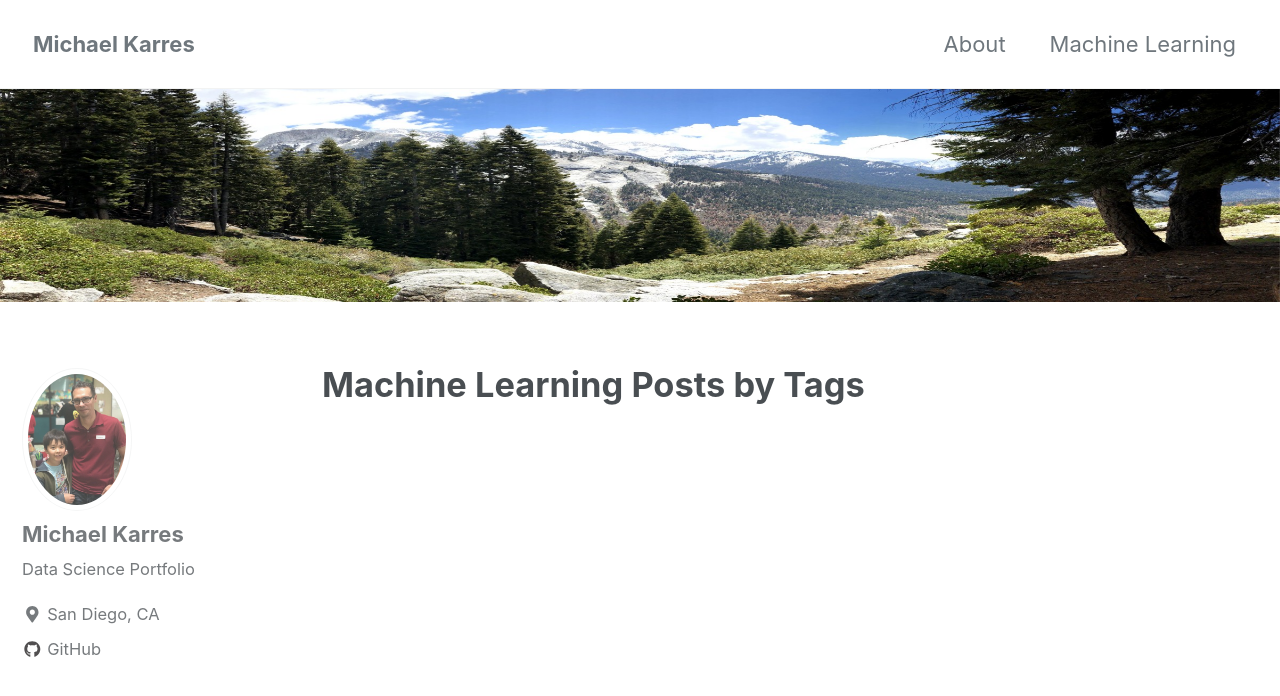
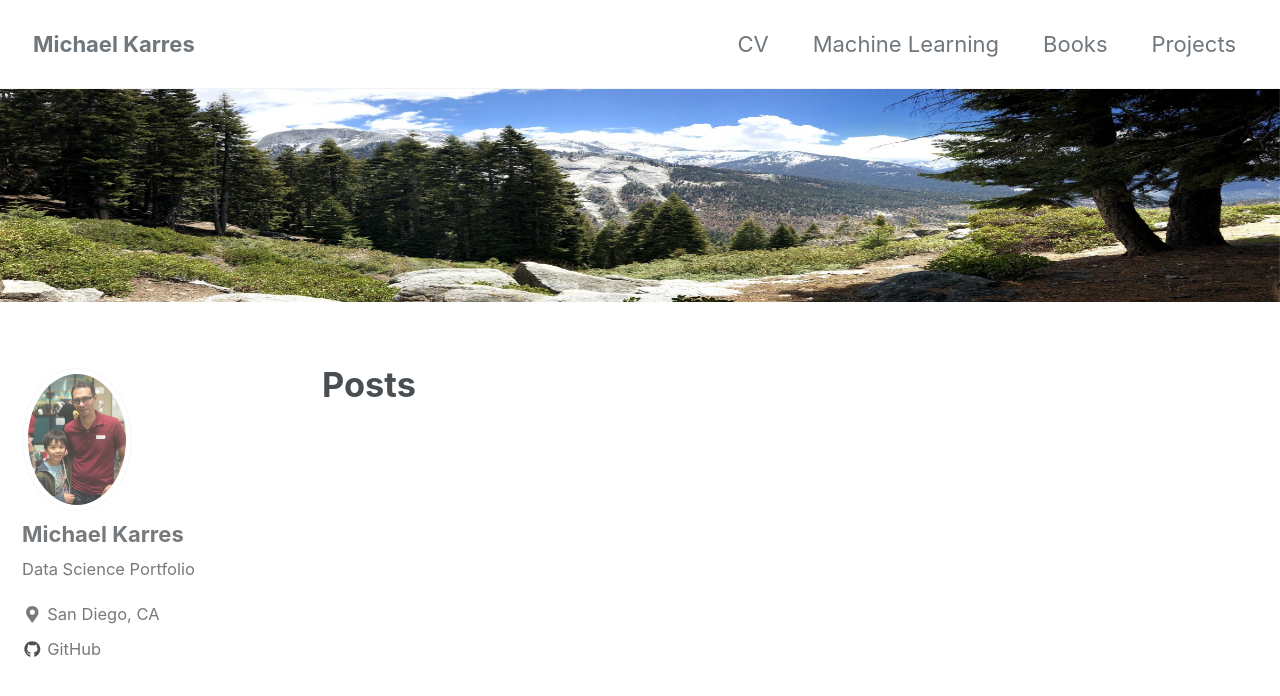
Before and after one commit to mkarres/first-repo, a Jekyll site: the page built from _pages/machinelearning.md, in a window 1280 px wide and 900 px high. Shown: the top 696 px of the window. Built offline with Jekyll 4.4.1, drawn with Linux system fonts in a browser that asks for light colours; cached includes are drawn as plain includes; nearby versions of some CDN libraries.

Commit message:
updates to bio

```diff
--- a/_data/navigation.yml
+++ b/_data/navigation.yml
@@ -1,9 +1,13 @@
 # main links
 main:
-  - title: "About"
+  - title: "CV"
     url: /about
   - title: "Machine Learning"
     url: /machine-learning/
+  - title: "Books"
+    url: /books/
+  - title: "Projects"
+    url: /projects/
   # - title: "About"
   #   url: https://mmistakes.github.io/minimal-mistakes/about/
   # - title: "Sample Posts"
--- a/_pages/about.md
+++ b/_pages/about.md
@@ -1,8 +1,8 @@
 ---
-title: "About"
+title: ""
 permalink: /about/
 header:
   image: "/images/hamiltonLake.jpg"
 ---
 
-I'm a senior computer scientist investigating the potential of applying Deep Learning models to the problems of computer and network security. Although my skillset which developed over many years as a government analyst would likely classify me as a data scientist.
+I'm a senior computer scientist investigating the potential of applying Deep Learning models to the problems of computer and network security. However my skillset, which was developed over many years as a government analyst, would likely classify me as a data scientist.
--- a/_pages/machinelearning.md
+++ b/_pages/machinelearning.md
@@ -1,7 +1,7 @@
 ---
 layout: archive
 permalink: /machine-learning/
-title: "Machine Learning Posts by Tags"
+title: "Posts"
 author_profile: true
 header:
   image: "/images/highSierraTrail.jpg"
```
